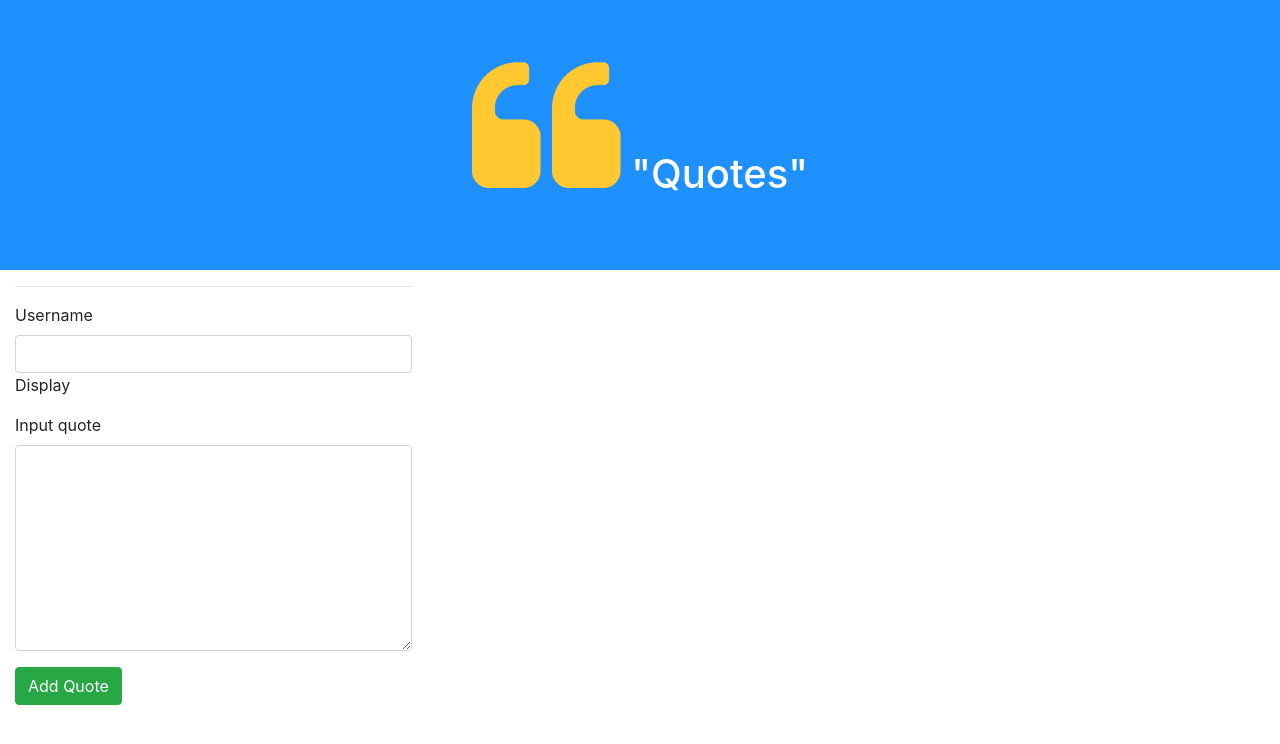
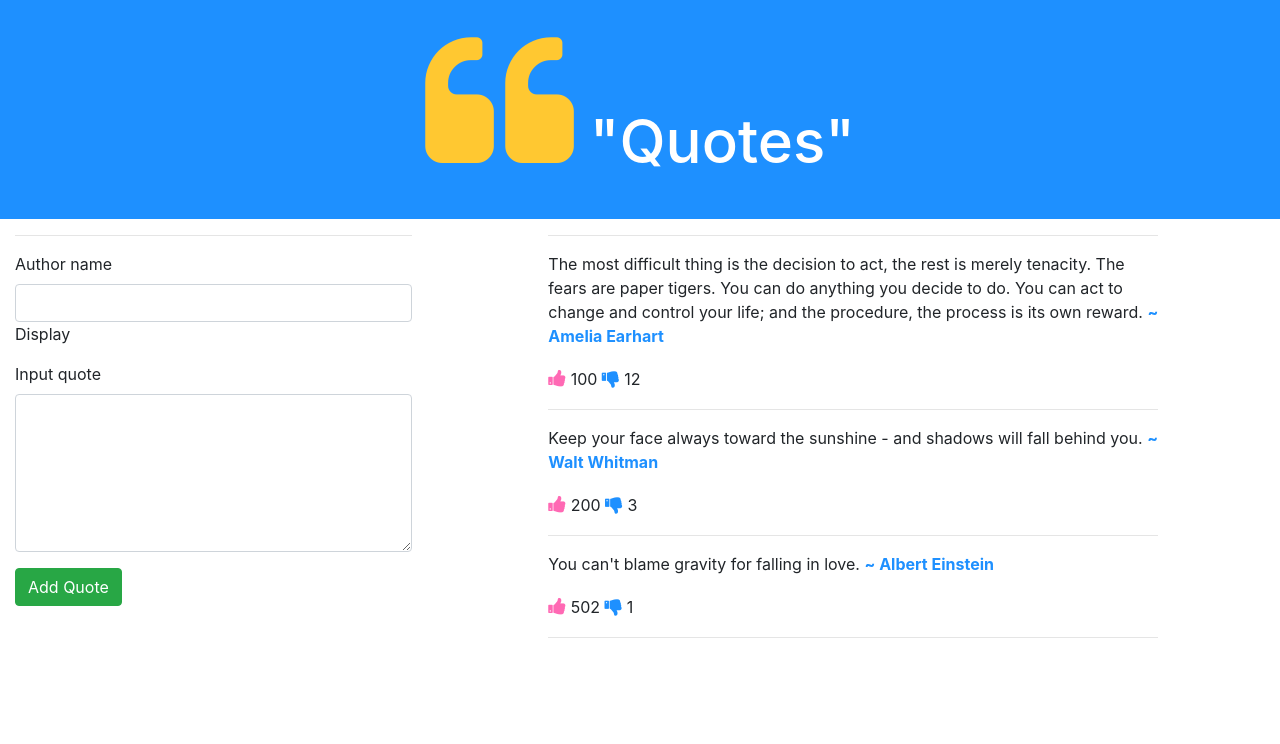
Before and after one commit to JamesKimari/Quotes, an Angular app: page / in a window 1280 px wide. Shown: the top 744 px of the page. Built offline with nearby package versions, Linux system fonts and the light colour scheme.

Commit message:
added a columns to output the quotes array and the form component  in quote.component.html

```diff
--- a/src/app/app.component.css
+++ b/src/app/app.component.css
@@ -1,6 +1,6 @@
 .header {
 background-color: dodgerblue;
 color: white;
-padding: 4%;
+padding: 2%;
 text-align: center;
 }
--- a/src/app/app.component.html
+++ b/src/app/app.component.html
@@ -2,7 +2,7 @@
 <div class="header">
     <h1>
     <i class="fa fa-quote-left fa-4x" aria-hidden="true" style="color:rgb(255, 200, 49)"></i>
-    <span style="font-size: ;"> "Quotes"</span>
+    <span style="font-size: 1.5em ;"> "Quotes"</span>
   </h1>
 </div>
 <div class="container-fluid">
--- a/src/app/quote-form/quote-form.component.html
+++ b/src/app/quote-form/quote-form.component.html
@@ -1,25 +1,22 @@
-<div class="row">
-  <div class="col-md-4">
     <hr>
     <form #quoteForm='ngForm'>
 
       <div class="form-group">
-        <label for="name">Username</label>
-        <input type="text" class="form-control" id="name" [(ngModel)]="newQuote.name" name="name" #userName="ngModel" required> Display {{newQuote.userName}}
-        <div [hidden]="userName.valid || userName.pristine" class="alert alert-danger">
-          <p>Username is required</p>
+        <label for="authorName">Author name</label>
+        <input type="text" class="form-control" id="authorName" [(ngModel)]="newQuote.authorName" name="name" #authorName="ngModel" required>
+         Display {{newQuote.authorName}}
+        <div [hidden]="authorName.valid || authorName.pristine" class="alert alert-danger">
+          <p>Author name is required</p>
         </div>
       </div>
 
       <div class="form-group">
-        <label for="description">Input quote</label>
-        <textarea class="form-control" id="description" rows="8" [(ngModel)]="newQuote.description" name="name" #description="ngModel" required></textarea>
-        <div [hidden]="description.valid || description.pristine" class="alert alert-danger">
-
+        <label for="quoteContent">Input quote</label>
+        <textarea class="form-control" id="quoteContent" rows="6" [(ngModel)]="newQuote.quoteContent" name="name" #quoteContent="ngModel" required></textarea>
+        <div [hidden]="quoteContent.valid || quoteContent.pristine" class="alert alert-danger">
+          <p>Quote is required</p>
         </div>
       </div>
 
-      <button type="submit" class="btn btn-success">Add Quote</button>
+      <button type="Submit" class="btn btn-success">Add Quote</button>
     </form>
-  </div>
-</div>
--- a/src/app/quote.ts
+++ b/src/app/quote.ts
@@ -1,3 +1,4 @@
 export class Quote {
-    constructor(public id: number, public userName: string, public description: string, public upvote: number, public downvote: number) {}
+    constructor(public id: number, public authorName: string, public quoteContent: string,
+        public upVote: number, public downVote: number) {}
 }
--- a/src/app/quote/quote.component.css
+++ b/src/app/quote/quote.component.css
@@ -0,0 +1,3 @@
+.quote-box {
+
+}
--- a/src/app/quote/quote.component.html
+++ b/src/app/quote/quote.component.html
@@ -1 +1,21 @@
-<app-quote-form></app-quote-form>
+<div class="row">
+  <div class="col-md-4">
+    <app-quote-form></app-quote-form>
+  </div>
+
+  <div class="col-md-6 offset-md-1">
+      <hr>
+    <div *ngFor='let quote of quotes'>
+      <div class="quote-box">
+        <p>{{quote.quoteContent}} <span style="color: dodgerblue; font-weight: bold;">
+            ~ {{quote.authorName}} </span></p>
+            <p><span style="font-size: 1.2em; color: hotpink;">
+                <i class="fa fa-thumbs-up" aria-hidden="true"></i></span> {{quote.upVote}}
+                &ensp; <span style="color: dodgerblue; font-size: 1.2em;">
+                    <i class="fa fa-thumbs-down" aria-hidden="true"></i></span>
+                    {{quote.downVote}} </p>
+            <hr>
+      </div>
+    </div>
+  </div>
+</div>
--- a/src/app/quote/quote.component.ts
+++ b/src/app/quote/quote.component.ts
@@ -7,6 +7,12 @@ import {Quote} from '../quote';
   styleUrls: ['./quote.component.css']
 })
 export class QuoteComponent implements OnInit {
+  quotes = [
+    new Quote(1, 'Amelia Earhart',
+    'The most difficult thing is the decision to act, the rest is merely tenacity. The fears are paper tigers. You can do anything you decide to do. You can act to change and control your life; and the procedure, the process is its own reward.', 100, 12),
+    new Quote(2, 'Walt Whitman', 'Keep your face always toward the sunshine - and shadows will fall behind you.', 200, 3),
+    new Quote(3, 'Albert Einstein', "You can't blame gravity for falling in love.", 502, 1)
+  ];
 
   constructor() { }
 
```
